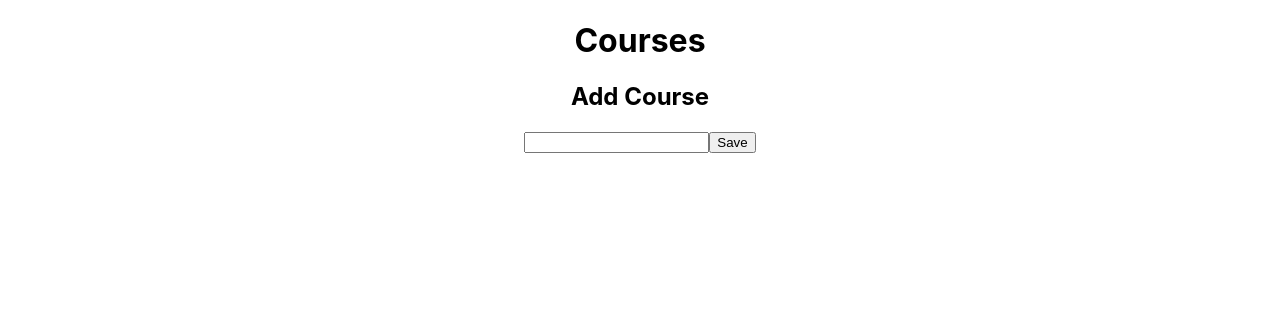
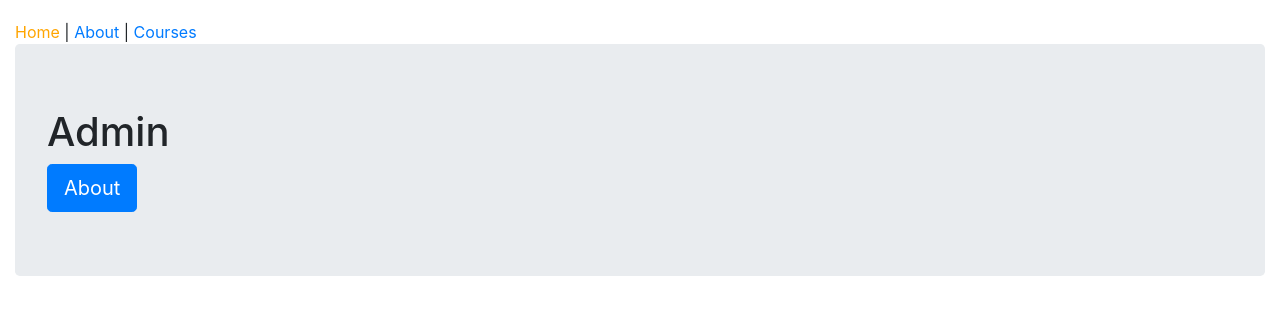
Before and after one commit to marmaladebacon/mb-redux-sandbox, a React (Create React App) app: page / in a window 1280 px wide. Shown: the top 314 px of the page. Built offline with nearby package versions, Linux system fonts and the light colour scheme; what redux-immutable-state-invariant would draw is missing.

Commit message:
feat(structured): sensible structuring with router

```diff
--- a/package.json
+++ b/package.json
@@ -9,13 +9,17 @@
     "@types/react": "16.8.4",
     "@types/react-dom": "16.8.2",
     "@types/react-redux": "^7.0.1",
+    "@types/react-router-dom": "^4.3.1",
     "@types/redux": "^3.6.0",
     "@types/redux-immutable-state-invariant": "^2.1.0",
     "@types/redux-thunk": "^2.1.0",
     "@types/toastr": "^2.1.36",
+    "bootstrap": "^4.3.1",
+    "connected-react-router": "^6.3.1",
     "react": "^16.8.3",
     "react-dom": "^16.8.3",
     "react-redux": "^6.0.1",
+    "react-router-dom": "^4.3.1",
     "react-scripts": "2.1.5",
     "redux": "^4.0.1",
     "redux-thunk": "^2.3.0",
--- a/src/App.tsx
+++ b/src/components/App.tsx
@@ -1,15 +1,16 @@
 import React, { Component } from 'react';
-import {default as CoursesPage} from './components/CoursesPage';
+import AppRouter from './routing/AppRouter';
+
 import './App.css';
 
 class App extends Component {
   render() {
     return (
-      <div className="App">
-        <CoursesPage />
+      <div className="container-fluid">
+        <AppRouter></AppRouter>
       </div>
     );
   }
 }
-
+//<!-- <CoursesPage /> -->
 export default App;
--- /dev/null
+++ b/src/components/about/AboutPage.jsx
@@ -0,0 +1,14 @@
+import React from 'react';
+
+class AboutPage extends React.Component{
+  render() {
+    return (
+      <div>
+        <h1>About</h1>
+        <p>Using React, React-Router, Redux and bunch of other stuff</p>
+      </div>
+    )
+  }
+}
+
+export default AboutPage;
--- /dev/null
+++ b/src/components/common/Header.tsx
@@ -0,0 +1,17 @@
+
+import React from 'react';
+import {NavLink} from 'react-router-dom';
+
+const Header = () => {
+  return (
+    <nav>
+      <NavLink exact to="/" activeClassName="active">Home</NavLink>
+      {" | "}
+      <NavLink to="/about" activeClassName="active" >About</NavLink>
+      {" | "}
+      <NavLink to="/courses" activeClassName="active" >Courses</NavLink>
+    </nav>
+  )
+};
+
+export default Header;
--- a/src/components/CoursesPage.tsx
+++ b/src/components/courses/CoursesPage.tsx
@@ -1,7 +1,7 @@
 import React from 'react';
 import {connect} from 'react-redux';
 import {bindActionCreators} from 'redux';
-import * as courseActions from '../actions/courseActions';
+import * as courseActions from '../../actions/courseActions';
 
 class CoursesPage extends React.Component {
 
--- /dev/null
+++ b/src/components/home/HomePage.jsx
@@ -0,0 +1,15 @@
+import React from 'react';
+import {Link} from 'react-router-dom';
+
+class HomePage extends React.Component{
+  render(){
+    return (
+      <div className="jumbotron">
+        <h1>Admin</h1>
+        <Link to="about" className="btn btn-primary btn-lg">About</Link>
+      </div>
+    );
+  }
+}
+
+export default HomePage;
--- /dev/null
+++ b/src/components/routing/AppRouter.tsx
@@ -0,0 +1,22 @@
+import React from 'react';
+
+import {BrowserRouter as Router, Route, Link} from 'react-router-dom';
+import Header from '../common/Header';
+import HomePage from '../home/HomePage';
+import AboutPage from '../about/AboutPage';
+import CoursesPage from '../courses/CoursesPage';
+
+const AppRouter = () => {
+  return (
+    <Router>
+      <div>
+        <Header />
+        <Route exact path="/" component={HomePage}/>
+        <Route path="/about" component={AboutPage}/>
+        <Route path="/courses" component={CoursesPage} />
+      </div>
+    </Router>
+  )
+}
+
+export default AppRouter;
--- /dev/null
+++ b/src/styles/styles.css
@@ -0,0 +1,15 @@
+#app {
+  font: 14px 'Helvetica Neue', Helvetica, Arial, sans-serif;
+  color: #4d4d4d;
+  min-width: 550px;
+  max-width: 850px;
+  margin: 0 auto;
+}
+
+a.active {
+  color: orange;
+}
+
+nav {
+  padding-top: 20px;
+}
```
Also changed, not shown: src/index.tsx (+14 -6 lines), src/quick-notes.md (+14 -0 lines), src/components/App.css (renamed from src/App.css), 2 other files (tests, documents, lock files or other folders).
